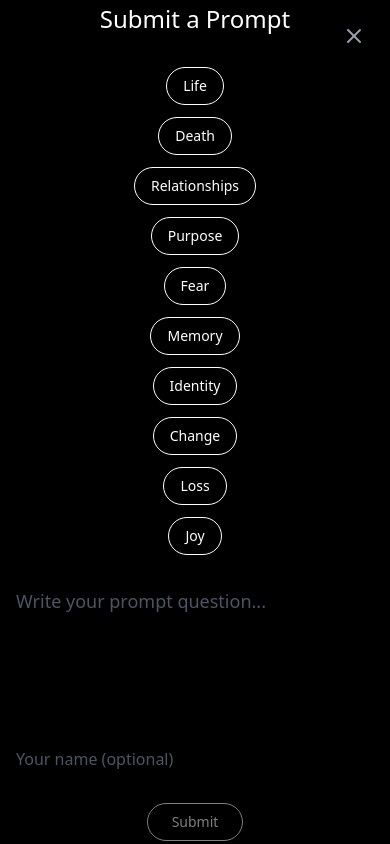
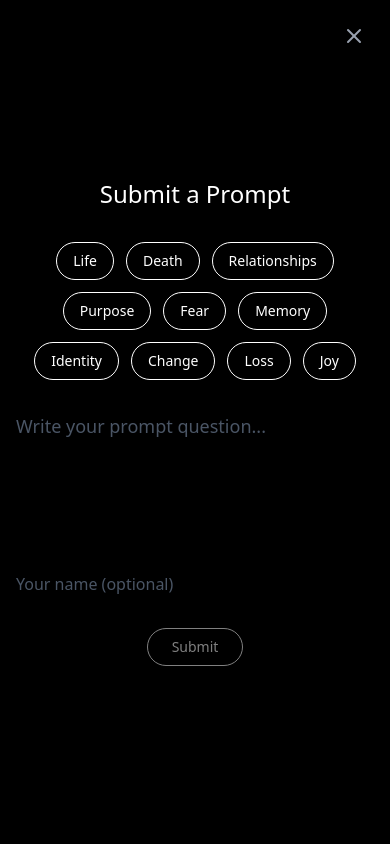
Before and after one commit to bnlcollectivellc/sill-writing, a Next.js app: page / in a window 390 px wide. Both pictures are taken after a click on the button 36 px from the left and 808 px from the top of the page. Built offline with nearby package versions, Linux system fonts and the light colour scheme.

Commit message:
Fix mobile: keep submit categories horizontal, prevent page scroll on landing/submit

```diff
--- a/app/components/CategoryPills.tsx
+++ b/app/components/CategoryPills.tsx
@@ -24,11 +24,11 @@ export default function CategoryPills({
 
   return (
     <div
-      className={`flex flex-col items-center justify-center min-h-screen transition-all duration-300 ease-out ${
+      className={`flex flex-col items-center justify-center h-screen overflow-hidden transition-all duration-300 ease-out ${
         isVisible ? 'opacity-100 translate-y-0' : 'opacity-0 -translate-y-8'
       }`}
     >
-      <div className="flex flex-col md:flex-row justify-center items-center gap-3 px-4 md:overflow-x-auto max-w-full">
+      <div className="flex flex-col md:flex-row justify-center items-center gap-3 px-4 max-w-full">
         {categories.map((category) => (
           <button
             key={category}
--- a/app/components/SubmitPromptOverlay.tsx
+++ b/app/components/SubmitPromptOverlay.tsx
@@ -69,7 +69,7 @@ export default function SubmitPromptOverlay({
   if (!isOpen) return null;
 
   return (
-    <div className={`fixed inset-0 ${bgColor} ${textColor} z-50 flex flex-col items-center justify-center p-4 transition-all duration-300`}>
+    <div className={`fixed inset-0 ${bgColor} ${textColor} z-50 flex flex-col items-center justify-center p-4 overflow-hidden transition-all duration-300`}>
       {/* Close Button */}
       <button
         onClick={handleClose}
@@ -112,7 +112,7 @@ export default function SubmitPromptOverlay({
           <h2 className="text-2xl font-medium">Submit a Prompt</h2>
 
           {/* Category Selection */}
-          <div className="flex flex-col md:flex-row justify-center items-center gap-3 flex-wrap">
+          <div className="flex flex-row justify-center items-center gap-3 flex-wrap">
             {categories.map((category) => (
               <button
                 key={category}
```
